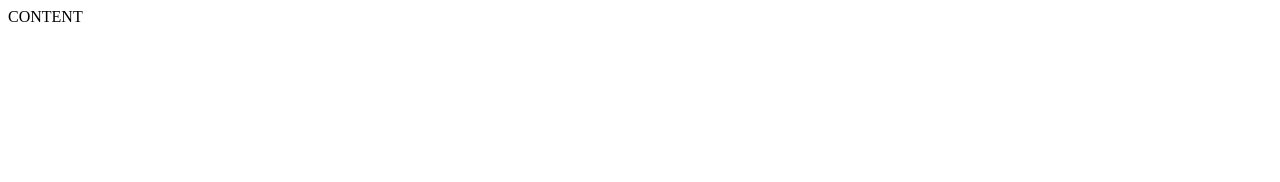
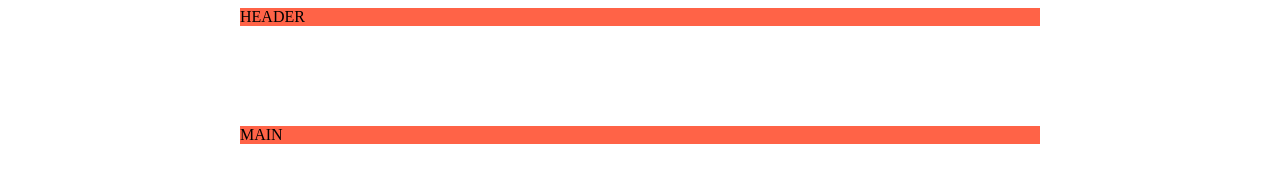
Before and after one commit to dalram/3-yoga, a website: page index.html in a window 1280 px wide. Drawn offline with Linux system fonts and the light colour scheme.

Commit message:
fixed width containers

```diff
--- a/index.html
+++ b/index.html
@@ -5,8 +5,14 @@
     <meta http-equiv="X-UA-Compatible" content="IE=edge">
     <meta name="viewport" content="width=device-width, initial-scale=1.0">
     <title>Yoga</title>
+    <link rel="stylesheet" href="./styles.css">
 </head>
 <body>
-    CONTENT
+    <header>
+        HEADER
+    </header>
+    <main>
+        MAIN
+    </main>
 </body>
 </html>
--- /dev/null
+++ b/styles.css
@@ -0,0 +1,10 @@
+header,
+main {
+    background-color: tomato;
+    width: 800px;
+    margin-left: calc(50% - 400px);
+    margin-right: calc(50% - 400px);
+}
+main {
+    margin-top: 100px;
+}
```
Also changed, not shown: README.md.
